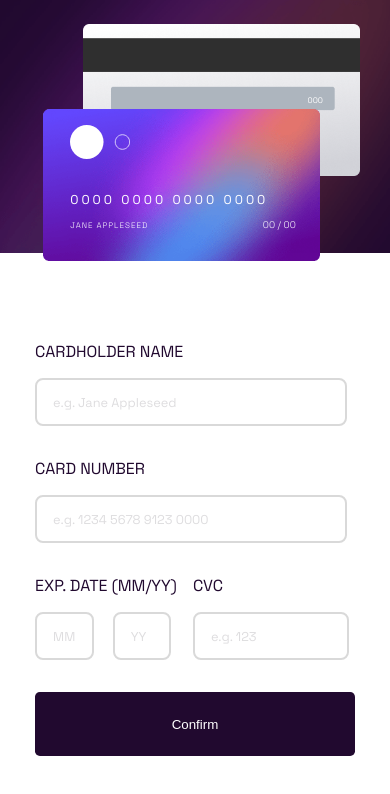
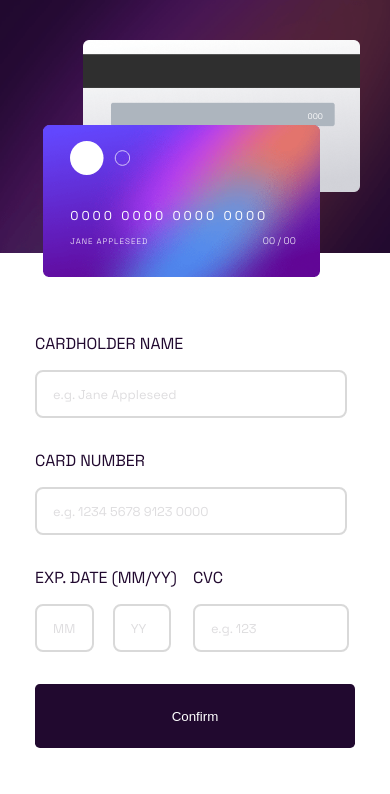
Before and after one commit to MuhammadISayyed/interactive-card-details-form-main, a website: page index.html in a window 390 px wide. Drawn offline with Linux system fonts and the light colour scheme.

Commit message:
Fix card collapsing with form with iPhone SE

```diff
--- a/main.scss
+++ b/main.scss
@@ -272,6 +272,7 @@ input:focus {
     height: 9.5rem;
     order: 1;
     margin-left: 3.5rem;
+    margin-top: 2rem;
 
     &__content {
       font-size: 0.5rem;
@@ -280,6 +281,7 @@ input:focus {
   }
 
   .card-form {
+    margin-top: 5rem;
     &__privacy {
       gap: 1rem;
     }
```
Also changed, not shown: style.css.
